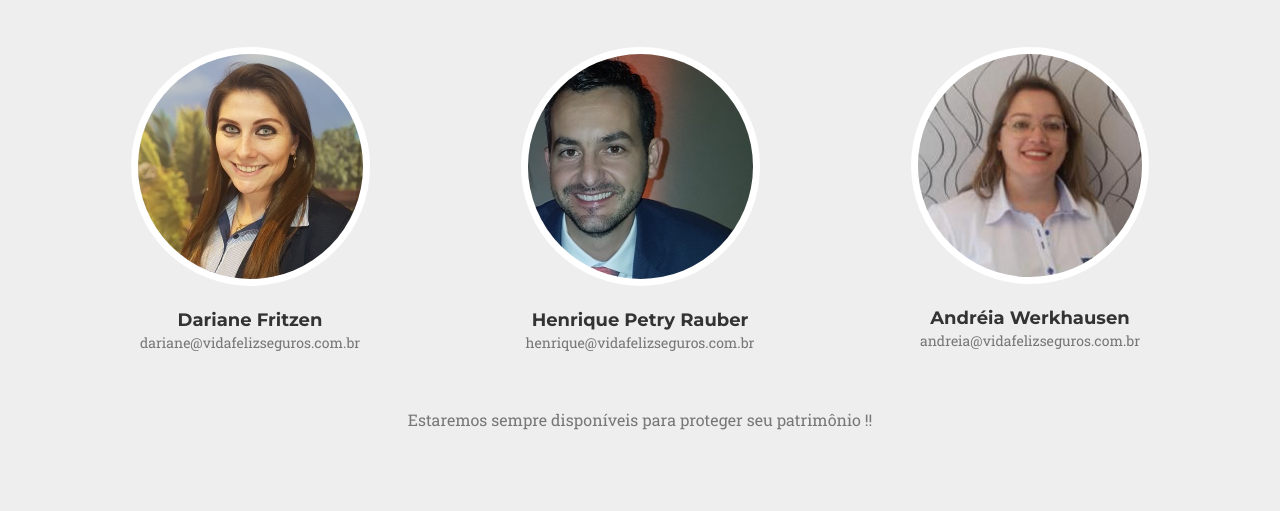
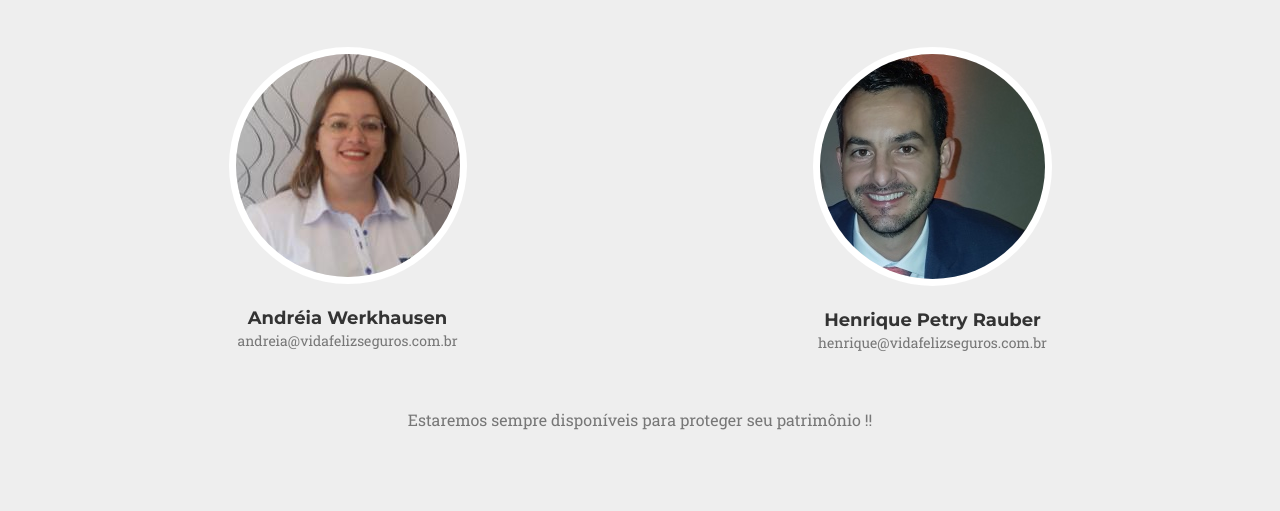
Before and after one commit to xicopetry/site-vida-feliz, a plain HTML site: page index.html in a window 1280 px wide. Shown: the part 3997-4508 px from the top of the page. Drawn offline with Linux system fonts and the light colour scheme; a web font is replaced by a local one.

Commit message:
Update index.html
Removido a Foto/Nome de funcionário

```diff
--- a/index.html
+++ b/index.html
@@ -369,25 +369,18 @@
                 </div>
             </div>
             <div class="row">
-                <div class="col-sm-4">
+                <div class="col-sm-6">
                     <div class="team-member">
-                        <img src="img/team/dariane.jpg" class="img-responsive img-circle" alt="">
-                        <h4>Dariane Fritzen</h4>
-                        <p class="text-muted">dariane@vidafelizseguros.com.br</p>
+                        <img src="img/team/andreia.jpg" class="img-responsive img-circle" alt="">
+                        <h4>Andréia Werkhausen</h4>
+                        <p class="text-muted">andreia@vidafelizseguros.com.br</p>
                     </div>
                 </div>
-                <div class="col-sm-4">
+                <div class="col-sm-6">
                     <div class="team-member">
                         <img src="img/team/henrique.jpg" class="img-responsive img-circle" alt="">
                         <h4>Henrique Petry Rauber</h4>
                         <p class="text-muted">henrique@vidafelizseguros.com.br</p>
-                    </div>
-                </div>
-                <div class="col-sm-4">
-                    <div class="team-member">
-                        <img src="img/team/andreia.jpg" class="img-responsive img-circle" alt="">
-                        <h4>Andréia Werkhausen</h4>
-                        <p class="text-muted">andreia@vidafelizseguros.com.br</p>
                     </div>
                 </div>
             </div>
```
